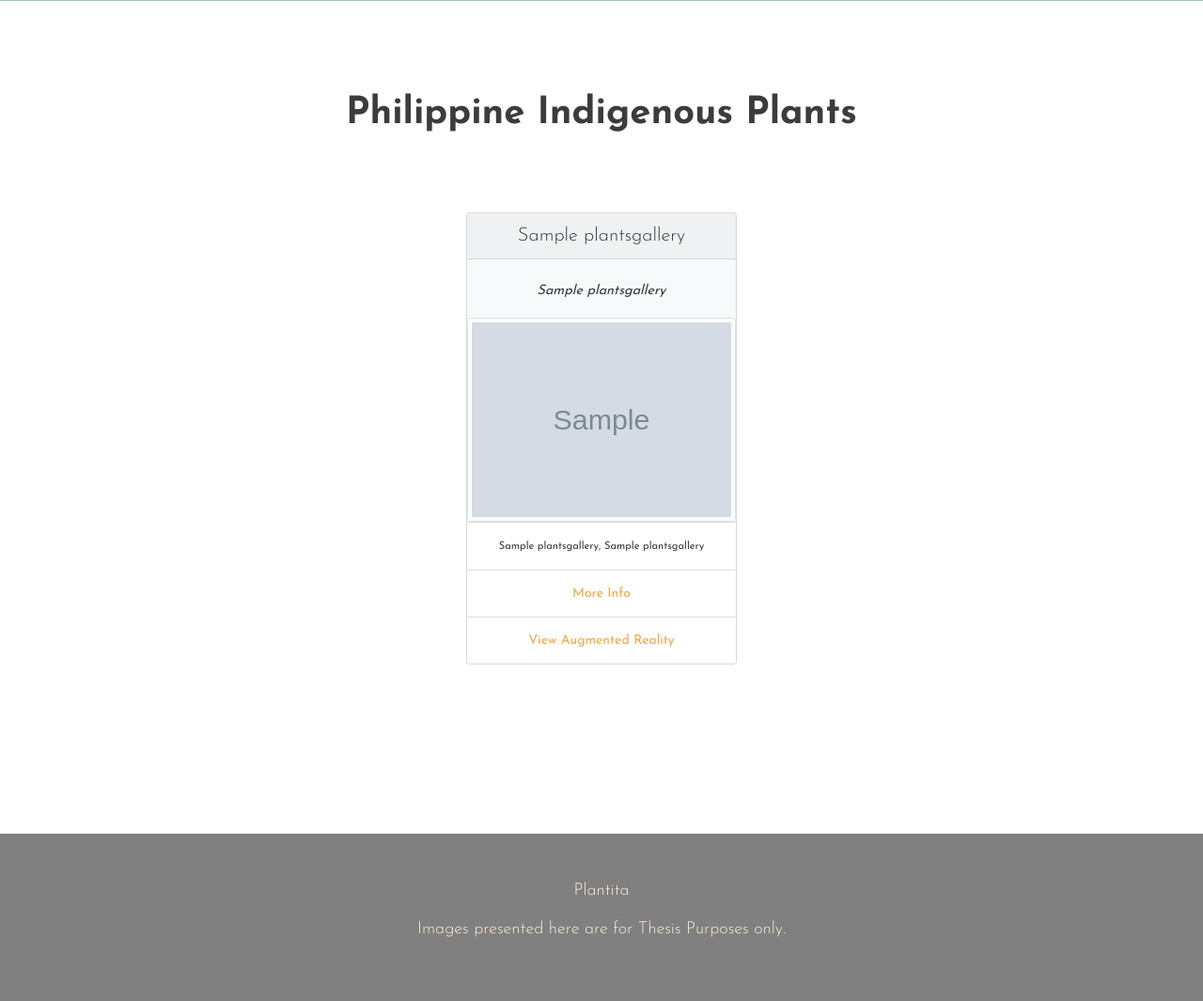
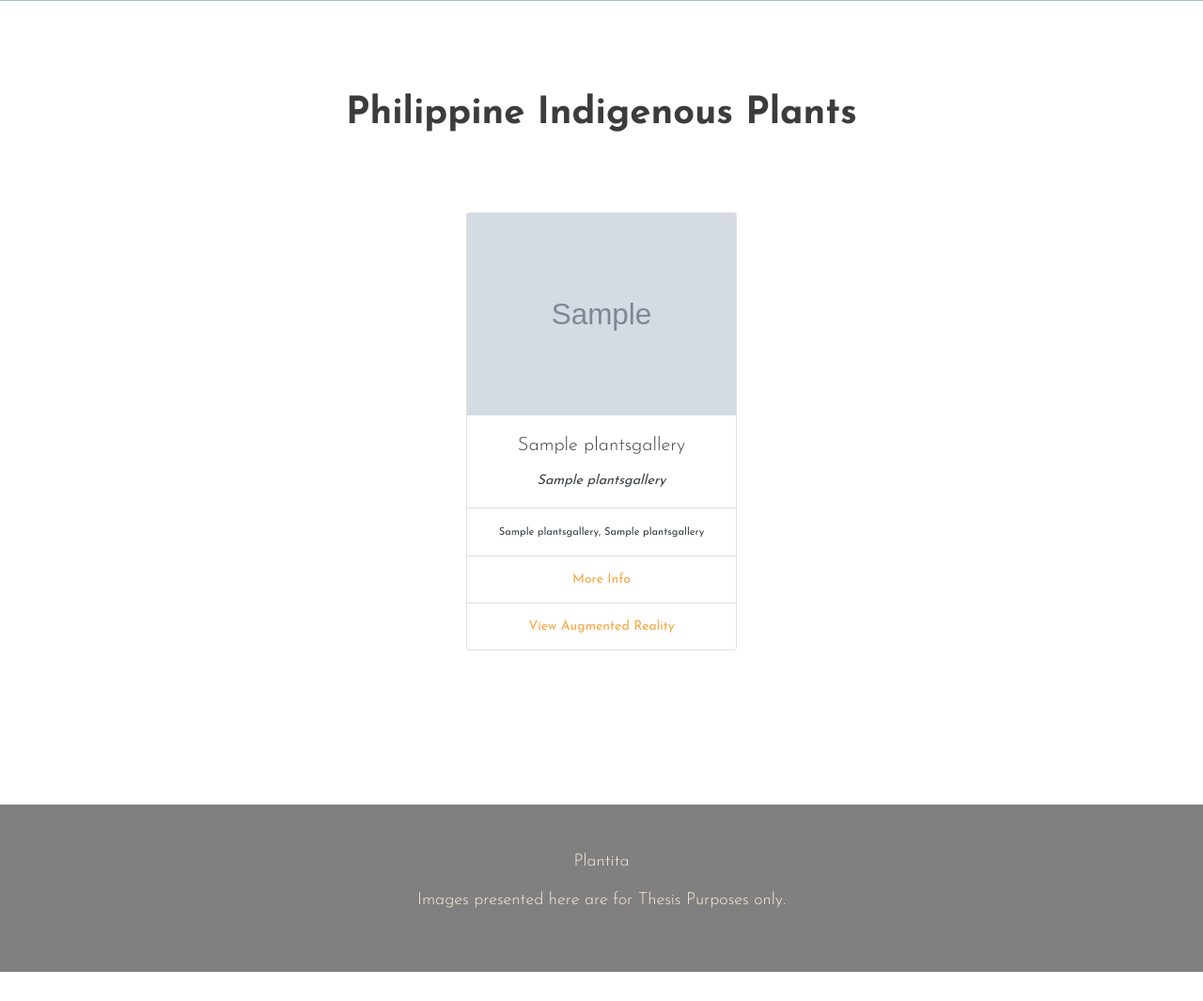
Before and after one commit to christianaguila/deep_learning_web_app, a Django app: page /home/ in a window 1280 px wide. Shown: the part 1698-2763 px from the top of the page at 94% size. After the commit the page ends 2732 px from the top, so only its background shows below. Run offline with Django 3.2, Linux system fonts and the light colour scheme; tables that the repository leaves empty hold one stand-in row (values such as "Sample post"); grey boxes marked "Sample" are stand-in pictures; some libraries are stand-ins or nearby versions; some web fonts are replaced.

Commit message:
Revert "edited cards home"

```diff
--- a/home/templates/home/index.html
+++ b/home/templates/home/index.html
@@ -145,16 +145,16 @@
                     <div class="col-lg-4 col-sm-6 mb-4 mb-sm-0 ">
                         <!-- gallery item 1-->
                         <div class="gallery-item" style="margin-left: auto; margin-right: auto; max-width: 26rem; display: flex; align-items: center; justify-content: center;">
-                            <div class="card text-dark bg-light mb-3" style="max-width: 18rem;">
-                                <h5 class="card-header">{{ home_item.title }}</h5>
+                            <div class="card" style="width: 18rem;">
+                                <img class="img-fluid" src="{{ home_item.plant_image.url }}" alt="{{ home_item.title }}"/>
                                 <div class="card-body" style="padding-bottom: 0%;">
+                                    <h5 class="card-title">{{ home_item.title }}</h5>
                                     <p><small><i>{{ home_item.scientific_name }}</i></small></p>
                                 </div>
-                                <img class="img-thumbnail" src="{{ home_item.plant_image.url }}" alt="{{ home_item.title }}"/>
                                 <ul class="list-group list-group-flush">
                                     <li class="list-group-item"><small>{{ home_item.common_foreign_name1 }}, {{ home_item.common_foreign_name2 }}</small></li>
-                                    <li class="list-group-item list-group-item-action"><b><a style="color: #f9a743;" href="{% url 'plant_details' home_item.slug %}">More Info</a></b></li>
-                                    <li class="list-group-item list-group-item-action"><b><a style="color: #f9a743;" target="_blank" href="{{ home_item.ar_link }}">View Augmented Reality</a></b></li>
+                                    <li class="list-group-item"><b><a style="color: #f9a743;" href="{% url 'plant_details' home_item.slug %}">More Info</a></b></li>
+                                    <li class="list-group-item"><b><a style="color: #f9a743;" target="_blank" href="{{ home_item.ar_link }}">View Augmented Reality</a></b></li>
                                   </ul>
                             </div>
                         </div>
```
Also changed, not shown: home/static/home/css/style.css (line endings or trailing spaces).
